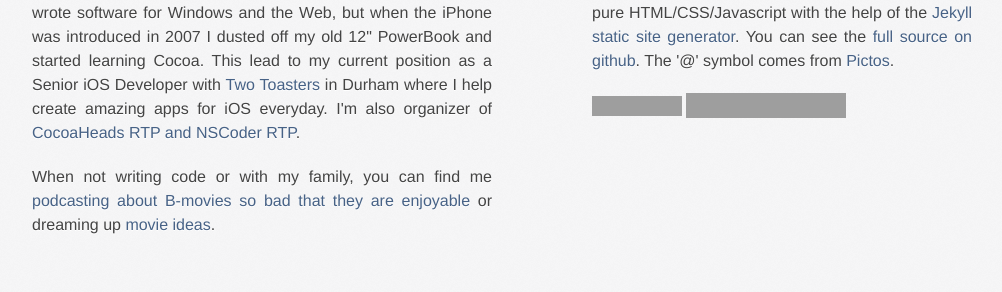
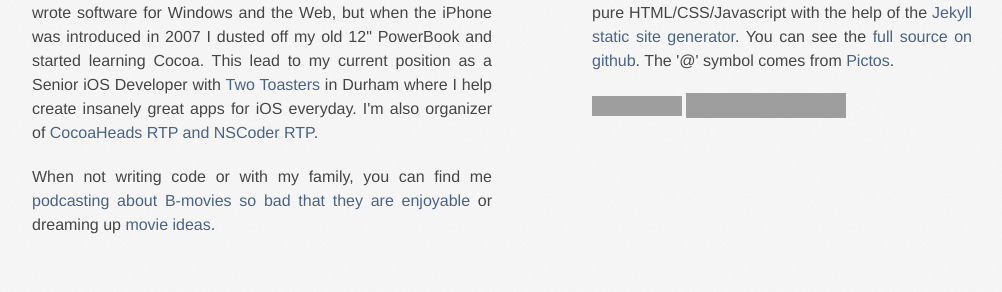
Before and after one commit to jnjosh/jsh.in, a Jekyll site: the page built from site/about/index.html, in a window 1280 px wide, cut to the strip 337-629 px from the top of the page. Shown: the whole strip, without its empty margins (138-1140 px from the left). Built offline with Jekyll 4.4.1, drawn with Linux system fonts in a browser that asks for light colours; nearby versions of some CDN libraries; grey boxes are pictures that could not be loaded.

Commit message:
modified about page

```diff
--- a/site/about/index.html
+++ b/site/about/index.html
@@ -10,7 +10,7 @@ title: About Josh Johnson
 			Hi, I'm Josh Johnson. I'm a software developer, wannabe designer, filmmaker, and podcaster living in Raleigh, NC with my wife, my two teenagers (!), a comfort retriever named Ruby, and two cats. I've been developing software since I was 12 when my Dad gave me a Macintosh Plus with some form of BASIC. I still have that Macintosh to this day; and it works.
 		</p>
 		<p>
-			My passion is writing software for Mac and iOS. For years I wrote software for Windows and the Web, but when the iPhone was introduced in 2007 I dusted off my old 12" PowerBook and started learning Cocoa. This lead to my current position as a Senior iOS Developer with <a href="http://twotoasters.com/">Two Toasters</a> in Durham where I help create amazing apps for iOS everyday. I'm also organizer of <a href="http://trianglecocoa.com">CocoaHeads RTP and NSCoder RTP</a>.
+			My passion is writing software for Mac and iOS. For years I wrote software for Windows and the Web, but when the iPhone was introduced in 2007 I dusted off my old 12" PowerBook and started learning Cocoa. This lead to my current position as a Senior iOS Developer with <a href="http://twotoasters.com/">Two Toasters</a> in Durham where I help create insanely great apps for iOS everyday. I'm also organizer of <a href="http://trianglecocoa.com">CocoaHeads RTP and NSCoder RTP</a>.
 		</p>
 		<p>
 			When not writing code or with my family, you can find me <a href="http://badmoviepodcast.com">podcasting about B-movies so bad that they are enjoyable</a> or dreaming up <a href="http://www.imdb.com/name/nm2522715/">movie ideas</a>.
```
